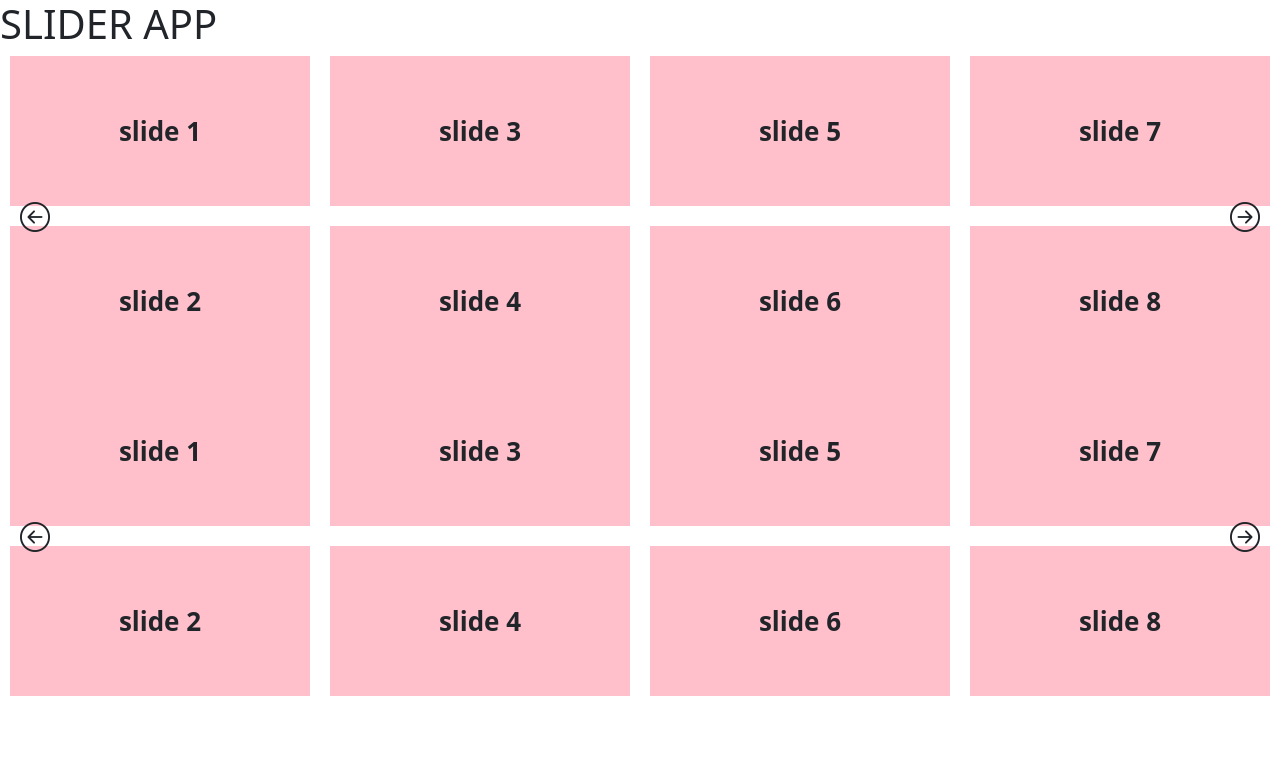
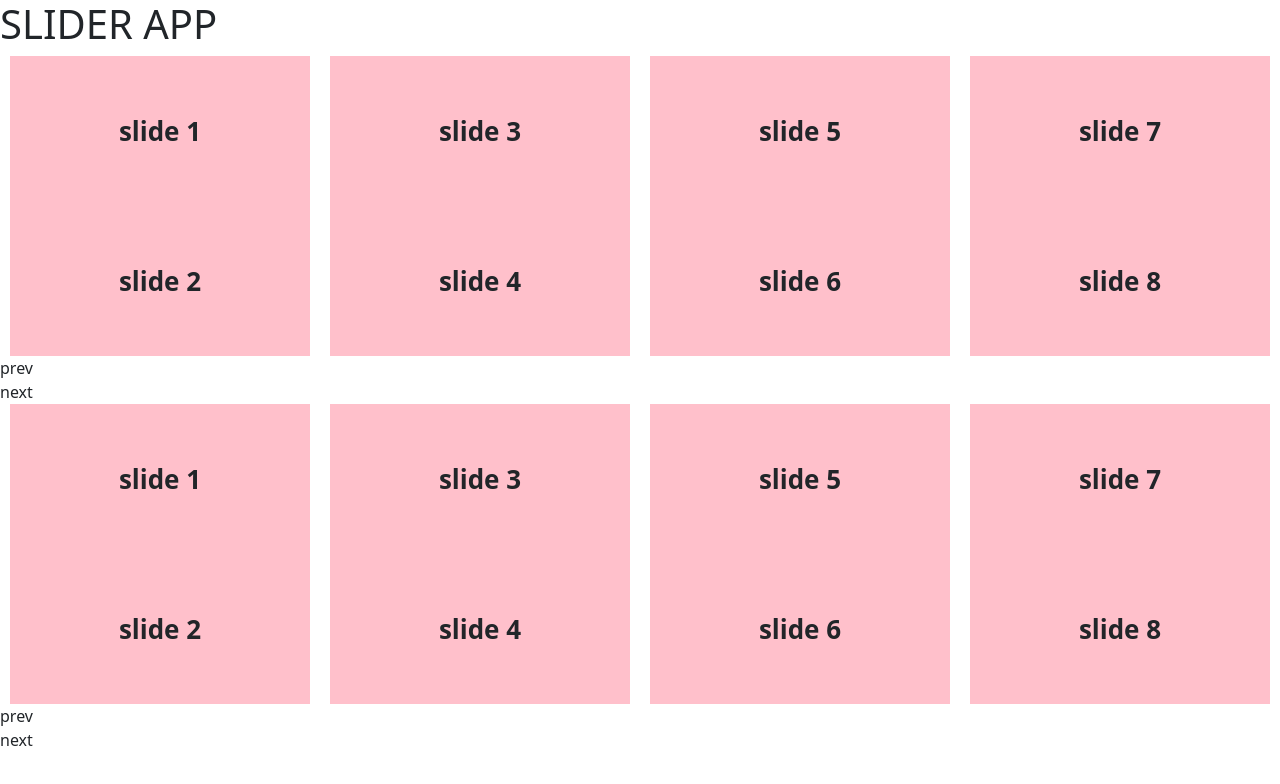
Before and after one commit to nayerasami/reusable-slider, an Angular app: page /home in a window 1280 px wide. Shown: the top 784 px of the page. Built offline with nearby package versions, Linux system fonts and the light colour scheme.

Commit message:
fix handle infinite multi row slider

```diff
--- a/src/app/components/home/home.component.ts
+++ b/src/app/components/home/home.component.ts
@@ -15,11 +15,11 @@ export class HomeComponent {
     {
       breakpoint: '1400px',
       numVisible:4,
-      numScroll:2
+      numScroll: 1
     },
     {
       breakpoint: '1199px',
-      numVisible: 4,
+      numVisible: 2,
       numScroll: 1
     },
     {
@@ -39,15 +39,15 @@ export class HomeComponent {
     autoplay: false,
     autoplaySpeed: 3000,
     indicators: true,
-    infiniteScroll: true,
-   // isDraggable: false,
-    numberOfVisibleItems: 4,
-    stepSize:3,
-    spaceBetween:20,
-  //  rtl: true,
+    infiniteScroll: false,
+    // isDraggable: false,
+   // numberOfVisibleItems: 4,
+    //stepSize: 2,
+    spaceBetween: 20,
+    //  rtl: true,
     animation: 'ease-in-out',
     animationSpeed: '0.8s',
-    rows:2
+    rows: 2
     // nextButton:'<div class="next">next</div>',
     // prevButton:'<div class="next">pre</div>'
   }
@@ -61,14 +61,14 @@ export class HomeComponent {
     { id: 6, name: 'slide 6' },
     { id: 7, name: 'slide 7' },
     { id: 8, name: 'slide 8' },
-   { id: 9, name: 'slide 9' },
-  //  { id: 10, name: 'slide 10' },
-  //    { id: 11, name: 'slide 11' },
-  //  { id: 12, name: 'slide 12' },
-  //   { id: 13, name: 'slide 13' },
-  //   { id: 14, name: 'slide 14' },
-  //   { id: 15, name: 'slide 15' },
-  //   { id: 16, name: 'slide 16' },
+     { id: 9, name: 'slide 9' },
+    // { id: 10, name: 'slide 10' },
+    // { id: 11, name: 'slide 11' },
+    // { id: 12, name: 'slide 12' },
+    // { id: 13, name: 'slide 13' },
+    // { id: 14, name: 'slide 14' },
+    // { id: 15, name: 'slide 15' },
+    // { id: 16, name: 'slide 16' },
   ]
 
 
--- a/src/app/components/slider/slider.component.html
+++ b/src/app/components/slider/slider.component.html
@@ -1,9 +1,9 @@
 <section class="slider" [style.direction]="isRTL ? 'rtl' : 'ltr'">
   <div class="slider-wrap" (mouseenter)="stopAutoplay()" (mouseleave)="startAutoplay()">
 
+    <!-- gap: spaceBetween + 'px', -->
     <div class="slider-main d-flex" [ngClass]="sliderOptions.rows > 1 ? 'flex-column' : ''" #rowSlider
           [ngStyle]="{
-            gap: spaceBetween + 'px',
             transform: 'translateX(' + translateX + '%)',
             transition: isTransitionEnabled ? ('transform ' + animationSpeed + ' ' + animation) : 'none',
             cursor: isDraggable ? (isDragging ? 'grabbing' : 'grab') : 'default'
@@ -14,8 +14,8 @@
         @for (item of sliderItems; track trackItemFun(item, $index);) {
         <div class="slider-item"
             [ngStyle]="{
-              width: 'calc(' + (100 / numberOfVisibleItems) + '% - ' + (numberOfVisibleItems > 1 ? spaceBetween : 0) + 'px)',
-              marginInline: numberOfVisibleItems > 1 ? spaceBetween / 2 + 'px' : '0',
+              width: 'calc(' + (100 / numberOfVisibleItems) + '% - ' + spaceBetween + 'px)',
+              marginInline: spaceBetween / 2 + 'px',
               'user-select': isDragging ? 'none' : 'auto',
               'pointer-events': isDragging ? 'none' : 'auto'
             }">
@@ -27,9 +27,8 @@
         @for(row of rowsArray; track trackItemFun(row, $index);) {
           <div class="slider-row">
             @for (item of customSliderItems[row]; track trackItemFun(item, $index);) {
-            <div class="slider-item"
-                  [ngStyle]="{   width: 'calc(' + (100 / numberOfVisibleItems) + '% - ' + (numberOfVisibleItems > 1 ? spaceBetween : 0) + 'px)',
-                    marginInline: numberOfVisibleItems > 1 ? spaceBetween / 2 + 'px' : '0' }">
+            <div class="slider-item" [ngStyle]="{   width: 'calc(' + (100 / numberOfVisibleItems) + '% - ' + spaceBetween + 'px)',  marginInline: spaceBetween / 2 + 'px'}"
+                  [style.visibility]= "item.type == 'virtual' ? 'hidden' : 'visible'">
               <ng-container *ngTemplateOutlet="itemTemplate; context: {$implicit: item}"></ng-container>
             </div>
             }
@@ -38,14 +37,16 @@
       }
     </div>
 
+  </div>
+
   <!-- Navigation Buttons -->
   <ng-container *ngIf="sliderOptions.navButtons">
     <div class="slider-nav">
       <div class="prev" (click)="prevFunc()" *ngIf="!sliderOptions.prevButton; else customPrev">
-          <i class="bi bi-arrow-left-circle"></i>
+       prev
       </div>
       <div class="next" (click)="nextFunc()" *ngIf="!sliderOptions.nextButton; else customNext">
-          <i class="bi bi-arrow-right-circle"></i>
+        next
       </div>
 
       <ng-template #customPrev>
@@ -56,7 +57,6 @@
       </ng-template>
     </div>
   </ng-container>
-  </div>
 
   <!-- Indicators -->
   <div class="slider-indicators" *ngIf="sliderOptions.indicators && indicatorsArray.length > 1">
--- a/src/app/components/slider/slider.component.ts
+++ b/src/app/components/slider/slider.component.ts
@@ -1,21 +1,6 @@
 import { CommonModule } from '@angular/common';
-import {
-  ChangeDetectorRef,
-  Component,
-  ContentChild,
-  ElementRef,
-  HostListener,
-  Input,
-  OnInit,
-  SimpleChanges,
-  TemplateRef,
-  ViewChild,
-} from '@angular/core';
-import {
-  ResponsiveConfig,
-  SliderOptions,
-  CustomSliderItems,
-} from './interfaces/sliderTypes';
+import { ChangeDetectorRef, Component, ContentChild, ElementRef, Input, OnInit, SimpleChanges, TemplateRef, ViewChild } from '@angular/core';
+import { ResponsiveConfig, SliderOptions, CustomSliderItems, } from './interfaces/sliderTypes';
 import { DomSanitizer, SafeHtml } from '@angular/platform-browser';
 import Hammer from 'hammerjs';
 @Component({
@@ -26,7 +11,7 @@ import Hammer from 'hammerjs';
   styleUrl: './slider.component.scss',
 })
 export class SliderComponent implements OnInit {
-  constructor( private cdr: ChangeDetectorRef, private sanitizer: DomSanitizer) {}
+  constructor(private cdr: ChangeDetectorRef, private sanitizer: DomSanitizer) { }
   @ContentChild('itemTemplate') itemTemplate!: TemplateRef<any>;
   @ViewChild('rowSlider', { static: false }) rowSlider!: ElementRef;
   @Input() responsiveOptions: any;
@@ -51,7 +36,7 @@ export class SliderComponent implements OnInit {
   safePrevButton: any;
   safeNextButton: any;
   customSliderItems: any = {};
-  clonedCustomSliderItems:any ={};
+  clonedCustomSliderItems: any = {};
   numberOfRows: number = 1;
   rowsArray: any[] = [];
   isTransitionEnabled = true;
@@ -61,11 +46,12 @@ export class SliderComponent implements OnInit {
   dragThreshold: number = 50;
   isDraggable: boolean = true;
   isInfiniteScroll: boolean = false;
+  maxArrayKey: any;
   ngOnChanges(changes: SimpleChanges): void {
     if (changes['sliderItems'] || changes['sliderOptions']) {
       this.calculateSliderPosition();
       this.clonedSliderItems = [...this.sliderItems];
-      this.stepSize = this.sliderOptions.stepSize || 1;
+      this.stepSize = this.sliderOptions.stepSize;
       this.numberOfVisibleItems = this.sliderOptions.numberOfVisibleItems;
       this.numberOfRows = this.sliderOptions.rows || 1;
       this.spaceBetween = this.sliderOptions.spaceBetween ?? 12;
@@ -73,15 +59,17 @@ export class SliderComponent implements OnInit {
       this.animationSpeed = this.sliderOptions.animationSpeed ?? '0.6s';
       this.animation = this.sliderOptions.animation ?? 'linear';
       this.safeNextButton = this.sliderOptions.nextButton ? this.sanitizer.bypassSecurityTrustHtml(this.sliderOptions.nextButton) : '';
-      this.safePrevButton = this.sliderOptions.prevButton ? this.sanitizer.bypassSecurityTrustHtml(this.sliderOptions.prevButton): '';
+      this.safePrevButton = this.sliderOptions.prevButton ? this.sanitizer.bypassSecurityTrustHtml(this.sliderOptions.prevButton) : '';
       this.isDraggable = this.sliderOptions.isDraggable ?? true;
       this.isInfiniteScroll = this.sliderOptions.infiniteScroll ?? false;
-      this.rowsArray = Array.from( { length: this.sliderOptions.rows },(_, i) => i);
+      this.rowsArray = Array.from({ length: this.sliderOptions.rows }, (_, i) => i);
       this.calculateIndicators();
       this.handleInfiniteScrollSliderItems();
       this.handleMoreThanOneRowSliderItems();
-
-
+      if (!this.isInfiniteScroll) {
+        this.currentIndex = 0;
+        this.calculateSliderPosition();
+      }
       if (this.sliderOptions.autoplay) {
         this.startAutoplay();
       }
@@ -91,20 +79,28 @@ export class SliderComponent implements OnInit {
         this.sortedResponsiveOptons = [...this.responsiveOptions].sort((a, b) =>
           parseInt(a.breakpoint.replace('px', ''), 10) - parseInt(b.breakpoint.replace('px', ''), 10)
         );
+        const largestBreakpoint = this.sortedResponsiveOptons[this.sortedResponsiveOptons.length - 1];
+        if (!this.sliderOptions.numberOfVisibleItems || !this.sliderOptions.stepSize) {
+          this.sliderOptions = {
+            ...this.sliderOptions,
+            numberOfVisibleItems: this.sliderOptions.numberOfVisibleItems ?? largestBreakpoint.numVisible,
+            stepSize: this.sliderOptions.numberOfVisibleItems ?? largestBreakpoint.numScroll
+          }
+        }
         this.applyResponsiveOptions();
       } else {
         this.setDefaultSliderSettings();
       }
       this.calculateSliderPosition();
-
     }
   }
+
   handleMoreThanOneRowSliderItems() {
     if (this.numberOfRows > 1) {
       for (let key = 0; key < this.sliderOptions.rows; key++) {
         this.customSliderItems[key] = [];
       }
-      for ( let i = 0; i < this.sliderItems.length; i += this.sliderOptions.rows ) {
+      for (let i = 0; i < this.sliderItems.length; i += this.sliderOptions.rows) {
         for (let j = 0; j < this.sliderOptions.rows; j++) {
           const item = this.sliderItems[i + j];
           if (item !== undefined) {
@@ -113,10 +109,27 @@ export class SliderComponent implements OnInit {
         }
       }
 
+      if (this.isInfiniteScroll) {
+        let maxArrayLength = 0;
+        let maxArrayKey = 0;
         this.clonedCustomSliderItems = {};
         for (let key in this.customSliderItems) {
           this.clonedCustomSliderItems[key] = [...this.customSliderItems[key]];
+          if (this.clonedCustomSliderItems[key].length > (this.sliderItems.length / this.numberOfRows)) {
+            maxArrayKey = +key;
+            maxArrayLength = this.clonedCustomSliderItems[key].length;
           }
+        }
+        if (this.sliderItems.length % (this.numberOfVisibleItems * this.numberOfRows) !== 0) {
+          const virtualItemsArray = Array.from({ length: 1 }, () => ({ id: null, type: 'virtual' }));
+          for (let key in this.clonedCustomSliderItems) {
+            if (+key > +maxArrayKey) {
+              this.clonedCustomSliderItems[key].push(...virtualItemsArray);
+            }
+          }
+        }
+      }
+
     }
   }
   setDefaultSliderSettings(): void {
@@ -131,23 +144,23 @@ export class SliderComponent implements OnInit {
       const originalLength = this.clonedSliderItems.length;
       const totalSlides = Math.ceil(originalLength / this.stepSize);
       this.indicatorsLength = totalSlides;
-      this.indicatorsArray = Array.from( { length: this.indicatorsLength }, (_, i) => i);
+      this.indicatorsArray = Array.from({ length: this.indicatorsLength }, (_, i) => i);
       this.maxCurrentIndex = originalLength - this.numberOfVisibleItems;
     } else {
       const totalSlides = (this.clonedSliderItems.length / this.numberOfRows - this.numberOfVisibleItems) / this.stepSize + 1;
       this.indicatorsLength = Math.ceil(totalSlides);
-      this.indicatorsArray = Array.from( { length: this.indicatorsLength },(_, i) => i );
-      this.maxCurrentIndex =(this.sliderItems.length - 1) / this.numberOfRows - (this.numberOfVisibleItems - this.stepSize);
+      this.indicatorsArray = Array.from({ length: this.indicatorsLength }, (_, i) => i);
+      this.maxCurrentIndex = (this.sliderItems.length - 1) / this.numberOfRows - (this.numberOfVisibleItems - this.stepSize);
     }
   }
-  handleInfiniteScrollSliderItems() {
-  if(this.numberOfRows == 1 ){
+  handleInfiniteOneRowSlider() {
     if (!this.isInfiniteScroll) {
       this.sliderItems = [...this.clonedSliderItems];
       this.currentIndex = 0;
       this.translateX = 0;
-    } else{
-      if(this.sliderItems.length >= this.numberOfVisibleItems){
+      return;
+    }
+    if (this.sliderItems.length >= this.numberOfVisibleItems) {
       this.sliderItems = [...this.clonedSliderItems];
       const startClone = this.sliderItems.slice(0, this.numberOfVisibleItems);
       const endClone = this.sliderItems.slice(-this.numberOfVisibleItems);
@@ -155,9 +168,10 @@ export class SliderComponent implements OnInit {
       this.currentIndex = this.numberOfVisibleItems;
       this.translateX = - (this.currentIndex * (100 / this.numberOfVisibleItems));
     }
+
   }
-  }else{
-      if (this.clonedSliderItems.length < this.numberOfVisibleItems * this.numberOfRows) {
+  handleInfiniteMultiRowSlider() {
+    if (this.sliderItems.length / this.numberOfRows < this.numberOfVisibleItems) {
       this.isInfiniteScroll = false;
       this.sliderItems = [...this.clonedSliderItems];
       this.handleMoreThanOneRowSliderItems();
@@ -166,17 +180,26 @@ export class SliderComponent implements OnInit {
       this.calculateIndicators();
       return;
     }
-        for(let key in this.clonedCustomSliderItems){
+    for (let key in this.clonedCustomSliderItems) {
       if (this.clonedCustomSliderItems[key].length >= this.numberOfVisibleItems) {
         this.customSliderItems[key] = [...this.clonedCustomSliderItems[key]];
-              const startClone =  this.customSliderItems[key].slice(0,this.numberOfVisibleItems);
-              const endClone =  this.customSliderItems[key].slice(-this.numberOfVisibleItems);
-              this.customSliderItems[key]=[...endClone , ...this.customSliderItems[key],...startClone]
+        const startClone = this.customSliderItems[key].slice(0, this.numberOfVisibleItems);
+        const endClone = this.customSliderItems[key].slice(-this.numberOfVisibleItems);
+        this.customSliderItems[key] = [...endClone, ...this.customSliderItems[key], ...startClone]
       }
     }
     this.currentIndex = this.numberOfVisibleItems;
     this.translateX = -(this.currentIndex * (100 / this.numberOfVisibleItems));
   }
+  handleInfiniteScrollSliderItems() {
+    if (this.isInfiniteScroll) {
+      if (this.numberOfRows == 1) {
+        this.handleInfiniteOneRowSlider();
+      } else {
+        this.handleInfiniteMultiRowSlider();
+      }
+    }
+
   }
 
   ngOnInit(): void {
@@ -218,10 +241,11 @@ export class SliderComponent implements OnInit {
     );
     const width = window.innerWidth;
     if (width > 1400) {
-      this.numberOfVisibleItems = this.sliderOptions.numberOfVisibleItems || 4;
-      this.stepSize = this.sliderOptions.stepSize || 1;
+      this.numberOfVisibleItems = this.sliderOptions.numberOfVisibleItems;
+      this.stepSize = this.sliderOptions.stepSize;
     } else {
       let selectedConfig = null;
+      console.log(this.sortedResponsiveOptons, ' sorted responsive config')
       for (let config of this.sortedResponsiveOptons) {
         const breakpoint = parseInt(config.breakpoint.replace('px', ''), 10);
         if (width > breakpoint) {
@@ -234,25 +258,15 @@ export class SliderComponent implements OnInit {
       if (selectedConfig) {
         this.numberOfVisibleItems = selectedConfig.numVisible;
         this.stepSize = selectedConfig.numScroll;
-      } else {
-        this.numberOfVisibleItems = this.sliderOptions.numberOfVisibleItems;
-        this.stepSize = this.sliderOptions.stepSize;
       }
     }
-
-    this.sliderOptions = {
-      ...this.sliderOptions,
-      numberOfVisibleItems: this.numberOfVisibleItems,
-      stepSize: this.stepSize,
-    };
-
     this.calculateIndicators();
     this.handleInfiniteScrollSliderItems();
 
-    if (!this.isInfiniteScroll && this.currentIndex > this.maxCurrentIndex) {
-      this.currentIndex = 0;
-      this.calculateSliderPosition();
-    }
+    // if (!this.isInfiniteScroll && this.currentIndex > this.maxCurrentIndex) {
+    //   this.currentIndex = 0;
+    //   this.calculateSliderPosition();
+    // }
     this.cdr.detectChanges();
   }
 
@@ -266,38 +280,17 @@ export class SliderComponent implements OnInit {
     }
   }
 
-  slideInfinite(direction: 'forward' | 'backward'): void {
-    const dir = this.isRTL ? -1 : 1;
-    const movement = direction === 'forward' ? 1 : -1;
-    const step = dir * this.stepSize * movement;
-
-    if (this.numberOfRows === 1) {
+  handleSingleRowInfiniteLoop() {
     if (this.sliderItems.length < this.numberOfVisibleItems) return;
-
-      this.currentIndex += step;
-      this.isTransitionEnabled = true;
-      this.calculateSliderPosition();
-
-      const timeout = parseFloat(this.animationSpeed) * 1000;
-      setTimeout(() => {
-        this.isTransitionEnabled = false;
     if (this.currentIndex >= this.sliderItems.length - this.numberOfVisibleItems) {
       this.currentIndex = this.numberOfVisibleItems;
     } else if (this.currentIndex < this.numberOfVisibleItems) {
       this.currentIndex = this.sliderItems.length - 2 * this.numberOfVisibleItems;
     }
-        this.calculateSliderPosition();
-      }, timeout);
-    } else {
-      if (this.clonedSliderItems.length < this.numberOfVisibleItems * this.numberOfRows) return;
+  }
 
-      this.currentIndex += step;
-      this.isTransitionEnabled = true;
-      this.calculateSliderPosition();
-
-      const timeout = parseFloat(this.animationSpeed) * 1000;
-      setTimeout(() => {
-        this.isTransitionEnabled = false;
+  handleMultiRowInfiniteLoop() {
+    if (this.sliderItems.length / this.numberOfRows < this.numberOfVisibleItems) return;
     const cloneCount = Math.max(this.numberOfVisibleItems, this.stepSize);
     const itemsPerRow = this.clonedCustomSliderItems[0].length;
     const totalItemsPerRow = itemsPerRow + 2 * cloneCount; // Including clones
@@ -306,12 +299,25 @@ export class SliderComponent implements OnInit {
     } else if (this.currentIndex < cloneCount) {
       this.currentIndex = itemsPerRow + cloneCount - (cloneCount - this.currentIndex);
     }
+  }
+  slideInfinite(direction: 'forward' | 'backward'): void {
+    const dir = this.isRTL ? -1 : 1;
+    const movement = direction === 'forward' ? 1 : -1;
+    const step = dir * this.stepSize * movement;
+    this.currentIndex += step;
+    this.isTransitionEnabled = true;
     this.calculateSliderPosition();
-      }, timeout);
+    const timeout = parseFloat(this.animationSpeed) * 1000;
+    setTimeout(() => {
+      this.isTransitionEnabled = false;
+      if (this.numberOfRows === 1) {
+        this.handleSingleRowInfiniteLoop();
+      } else {
+        this.handleMultiRowInfiniteLoop();
       }
+      this.calculateSliderPosition()
+    }, timeout)
   }
-
-
 
   nextFunc(): void {
     if (this.isInfiniteScroll) {
@@ -346,7 +352,7 @@ export class SliderComponent implements OnInit {
     } else if (normalizedIndex >= this.clonedSliderItems.length) {
       normalizedIndex = normalizedIndex - this.clonedSliderItems.length;
     }
-    normalizedIndex = Math.max(0,Math.min(normalizedIndex, this.clonedSliderItems.length - 1));
+    normalizedIndex = Math.max(0, Math.min(normalizedIndex, this.clonedSliderItems.length - 1));
     return Math.floor(normalizedIndex / this.stepSize);
   }
 
@@ -360,7 +366,6 @@ export class SliderComponent implements OnInit {
       console.warn('Slider element not found');
       return;
     }
-
     this.hammer = new Hammer(sliderElement);
     this.hammer.get('pan').set({
       direction: Hammer.DIRECTION_HORIZONTAL,
@@ -378,7 +383,7 @@ export class SliderComponent implements OnInit {
   }
 
   private onDragStart(event: any): void {
-    if ( !this.isDraggable || this.sliderItems.length <= this.numberOfVisibleItems ) return;
+    if (!this.isDraggable || this.sliderItems.length <= this.numberOfVisibleItems) return;
     this.isDragging = true;
     this.dragStartTranslateX = this.translateX;
     if (this.sliderOptions.autoplay) {
@@ -388,7 +393,7 @@ export class SliderComponent implements OnInit {
   }
 
   private onDragMove(event: any): void {
-    if (!this.isDragging ||!this.isDraggable || this.sliderItems.length <= this.numberOfVisibleItems) return;
+    if (!this.isDragging || !this.isDraggable || this.sliderItems.length <= this.numberOfVisibleItems) return;
     const containerWidth = this.rowSlider.nativeElement.offsetWidth;
     const dragPercentage = (event.deltaX / containerWidth) * 100;
     this.translateX = this.dragStartTranslateX + dragPercentage;
@@ -396,7 +401,7 @@ export class SliderComponent implements OnInit {
   }
 
   private onDragEnd(event: any): void {
-    if ( !this.isDragging ||!this.isDraggable ||  this.sliderItems.length <= this.numberOfVisibleItems)return;
+    if (!this.isDragging || !this.isDraggable || this.sliderItems.length <= this.numberOfVisibleItems) return;
     this.isDragging = false;
     this.isTransitionEnabled = true;
     const dragDistance = Math.abs(event.deltaX);
@@ -416,7 +421,7 @@ export class SliderComponent implements OnInit {
       if (event.deltaX < 0) {
         shouldMove = this.isRTL ? this.currentIndex > 0 : this.currentIndex <= this.maxCurrentIndex - this.stepSize;
       } else {
-        shouldMove = this.isRTL  ? this.currentIndex <= this.maxCurrentIndex - this.stepSize : this.currentIndex > 0;
+        shouldMove = this.isRTL ? this.currentIndex <= this.maxCurrentIndex - this.stepSize : this.currentIndex > 0;
       }
     }
     if (shouldMove) {
```
Lines whose indentation alone changed are shown as unchanged.
